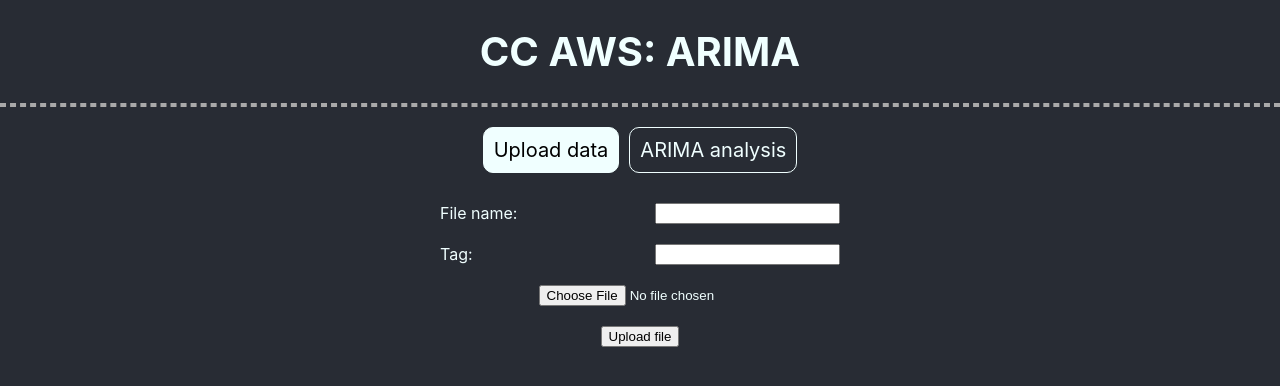
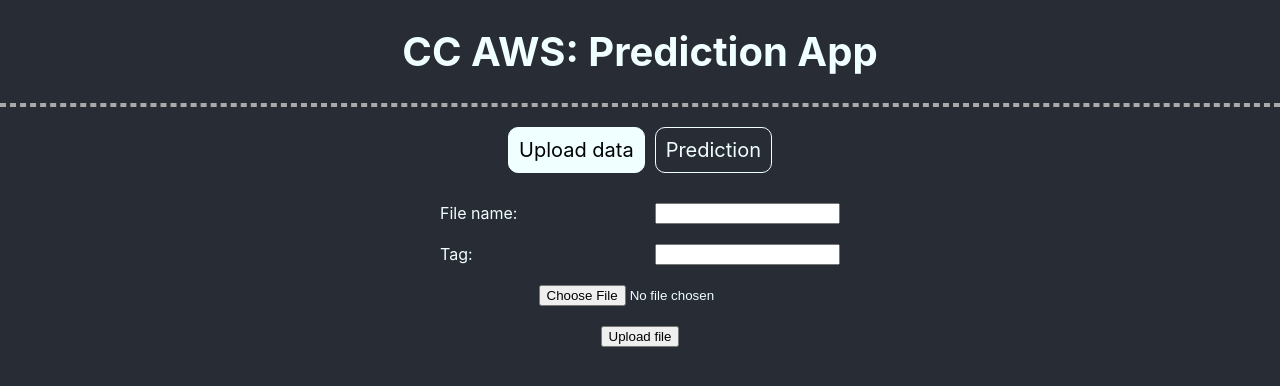
Before and after one commit to bartoszrozek/CC2023, a React (Create React App) app in the folder AWS/: page / in a window 1280 px wide. Shown: the top 386 px of the page. Built offline with nearby package versions, Linux system fonts and the light colour scheme.

Commit message:
Changed "Arima" to "Prediction"

```diff
--- a/AWS/src/App.js
+++ b/AWS/src/App.js
@@ -12,7 +12,7 @@
 
   return (
     <div>
-      <h1>CC AWS: ARIMA </h1>
+      <h1>CC AWS: Prediction App </h1>
       <hr />
       <div className="tabs">
         <div
@@ -29,7 +29,7 @@
             "tabset " + (activeTab === 2 ? "active-tab" : "nonactive-tab")
           }
         >
-          <p>ARIMA analysis</p>
+          <p>Prediction</p>
         </div>
       </div>
       {activeTab === 1 && <InputTab />}
--- a/AWS/src/Tabs/PresentationTab.js
+++ b/AWS/src/Tabs/PresentationTab.js
@@ -59,7 +59,7 @@
       labels: labels,
       datasets: [
         {
-          label: "ARIMA",
+          label: "Prediction",
           backgroundColor: "rgba(255, 255, 255, 0.2)",
           borderColor: "rgba(255, 255, 255, 1)",
           borderWidth: 2,
```
